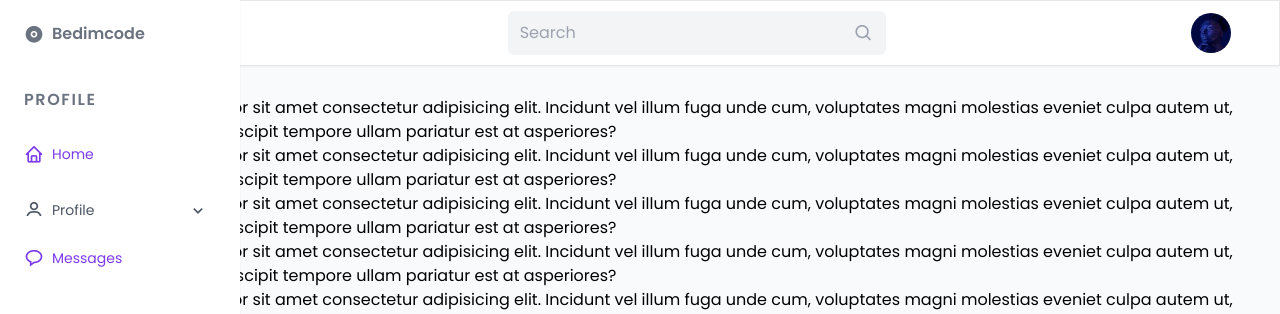
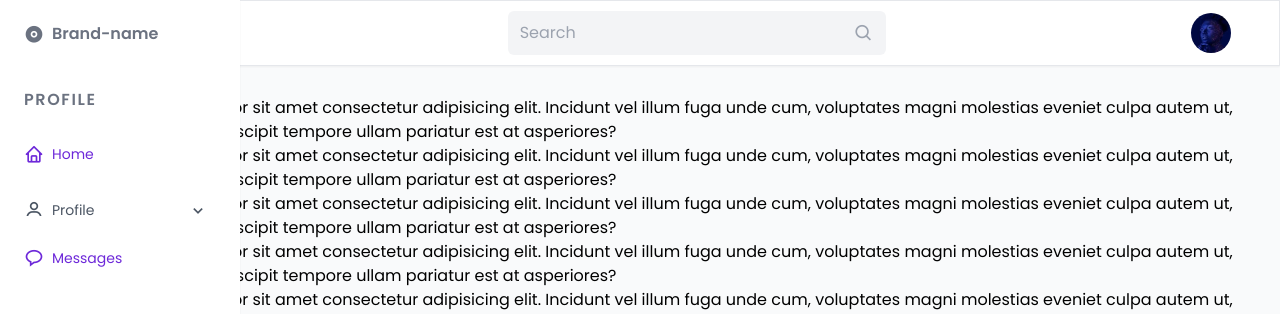
Before and after one commit to idamachmadfaizin/vue3-dashboard, a Vue app: page / in a window 1280 px wide. Shown: the top 314 px of the page. Built offline with nearby package versions, Linux system fonts and the light colour scheme.

Commit message:
fix sidenav loop data

```diff
--- a/src/containers/SideNav.vue
+++ b/src/containers/SideNav.vue
@@ -4,30 +4,30 @@
             <div>
                 <a href="#" class="flex items-center text-gray-500 hover:text-gray-700 font-semibold mb-10">
                     <i class="bx bxs-disc nav-icon"></i>
-                    <span class="opacity-0 transition duration-300 group-hover:opacity-100">Bedimcode</span>
+                    <span class="opacity-0 transition duration-300 whitespace-nowrap group-hover:opacity-100">Brand-name</span>
                 </a>
 
                 <!-- Nav List -->
                 <div class="grid gap-10">
-                    <div class="nav-items">
-                        <div v-for="(nav, iNav) in navs" :key="iNav">
-                            <h3 v-if="isSubtitle(nav)" class="text-gray-500 text-base font-semibold uppercase tracking-widest md:opacity-0 md:transition md:duration-300 md:group-hover:opacity-100">{{ nav.text }}</h3>
+                    <div v-for="(nav, iNav) in navs" :key="iNav" class="grid gap-y-6 md:gap-y-7"> <!-- nav items -->
+                        <h3 class="text-gray-500 text-base font-semibold uppercase tracking-widest md:opacity-0 md:transition md:duration-300 md:group-hover:opacity-100">{{ nav.name }}</h3>
 
-                            <a v-else-if="!nav.items" href="#" class="flex items-center text-purple-600">
-                                <i class="nav-icon" :class="[nav.icon]"></i>
-                                <span class="nav-name">{{ nav.text }}</span>
+                        <div v-for="(parent, iParent) in nav.children" :key="iParent">
+                            <a v-if="!parent.items" :href="parent.to" class="flex items-center text-purple-700">
+                                <i class="nav-icon" :class="[parent.icon]"></i>
+                                <span class="nav-name">{{ parent.text }}</span>
                             </a>
 
                             <div v-else class="nav-dropdown">
-                                <a href="#" class="flex items-center text-gray-600 hover:text-purple-600">
-                                    <i class="nav-icon" :class="[nav.icon]"></i>
-                                    <span class="nav-name">{{ nav.text }}</span>
+                                <a :href="parent.to" class="flex items-center text-gray-600 hover:text-purple-700">
+                                    <i class="nav-icon" :class="[parent.icon]"></i>
+                                    <span class="nav-name">{{ parent.text }}</span>
                                     <i class="bx bx-chevron-down nav-icon nav-dropdown-icon"></i>
                                 </a>
 
                                 <div class="bg-gray-200 rounded-md mt-4">
                                     <div class="grid gap-2 py-3 pr-10 pl-7">
-                                        <a v-for="(item, iItem) in nav.items" :key="iItem" :href="item.to" class="text-sm font-medium text-gray-500 hover:text-gray-700">{{ item.text }}</a>
+                                        <a v-for="(item, iItem) in parent.items" :key="iItem" :href="item.to" class="text-sm font-medium text-gray-500 hover:text-gray-700">{{ item.text }}</a>
                                     </div>
                                 </div>
                             </div>
@@ -37,13 +37,9 @@
             </div>
 
             <div class="mt-20 grid gap-5">
-                <a href="#" class="flex items-center text-gray-600 hover:text-purple-600">
-                    <i class="bx bx-log-out nav-icon"></i>
-                    <span class="nav-name">Log out</span>
-                </a>
-                <a href="#" class="flex items-center text-gray-600 hover:text-purple-600">
-                    <i class="bx bx-log-out nav-icon"></i>
-                    <span class="nav-name">Log out</span>
+                <a v-for="(navFoot, iNavFoot) in navFoots" :key="iNavFoot" :href="navFoot.to" class="flex items-center text-gray-600 hover:text-purple-600">
+                    <i class="nav-icon" :class="navFoot.icon"></i>
+                    <span class="nav-name">{{ navFoot.text }}</span>
                 </a>
             </div>
         </nav>
@@ -52,7 +48,7 @@
 
 <script lang="ts">
 import { defineComponent } from 'vue'
-import { navs, navFoots, IParent } from './_nav';
+import { navs, navFoots } from './_nav';
 
 export default defineComponent({
     name: 'SideNav',
@@ -62,14 +58,7 @@ export default defineComponent({
             navFoots,
         }
     },
-    methods: {
-        isSubtitle({ to, icon, badge, items }: IParent) {
-            return !to && !icon && !badge && !items
-        },
-        isDropdown({ items }: IParent){
-            return items && items.length > 0
-        }
-    }
+    methods: { }
 })
 </script>
 
@@ -82,32 +71,12 @@ export default defineComponent({
 }
 
 @layer base {
-    .bg-primary {
-        @apply bg-purple-500
-    }
-    .bg-primary-light {
-        @apply bg-purple-50
-    }
-    .title-color {
-        @apply text-purple-900
-    }
-    .text-primary {
-        @apply text-red-500
-    }
-    .text-primary-light {
-        @apply text-red-50
-    }
-
     .nav-icon {
         @apply text-sm mr-2 md:text-xl
     }
 
     .nav-name {
         @apply opacity-0 transition duration-300 md:group-hover:opacity-100 text-sm whitespace-nowrap
-    }
-
-    .nav-items {
-        @apply grid gap-y-6 md:gap-y-7
     }
 
     .nav-dropdown {
@@ -122,9 +91,5 @@ export default defineComponent({
     .nav-dropdown:hover .nav-dropdown-icon {
         @apply transform rotate-180
     }
-
-    .active {
-        @apply text-purple-500
-    }
 }
 </style>
--- a/src/containers/_nav.ts
+++ b/src/containers/_nav.ts
@@ -1,50 +1,56 @@
-export interface IParent {
+export interface INavParent {
+    name: string
+    children: INavChildren[]
+}
+export interface INavChildren {
     text: string
-    to?: string;
-    icon?: string;
+    to?: string
+    icon?: string
     badge?: {
         text: string,
         color: string,
         class: string,
     },
-    items?: IChildren[],
+    items?: INavItem[],
 }
 
-export interface IChildren {
+export interface INavItem {
     text: string
     to: string
 }
 
-export const navs: IParent[] = [
+export const navs: INavParent[] = [
     {
-        text: 'PROFILE'
-    },
+        name: 'PROFILE',
+        children: [
             {
                 text: 'Home',
-        to: '#',
+                to: '#home',
                 icon: 'bx bx-home',
             },
             {
                 text: 'Profile',
-        to: '#',
+                to: '#profile',
                 icon: 'bx bx-user',
                 items: [
-            { text: 'Password', to: '#' },
-            { text: 'Mail', to: '#' },
-            { text: 'Accounts', to: '#' },
+                    { text: 'Password', to: '#password' },
+                    { text: 'Mail', to: '#mail' },
+                    { text: 'Accounts', to: '#account' },
                 ]
             },
             {
                 text: 'Messages',
-        to: '#',
+                to: '#message',
                 icon: 'bx bx-message-rounded',
             },
         ]
+    },
+]
 
-export const navFoots: IParent[] = [
+export const navFoots: INavChildren[] = [
     {
         text: 'Log out',
-        to: '#',
+        to: '#logout',
         icon: 'bx bx-log-out',
     }
 ]
```
Lines whose indentation alone changed are shown as unchanged.
